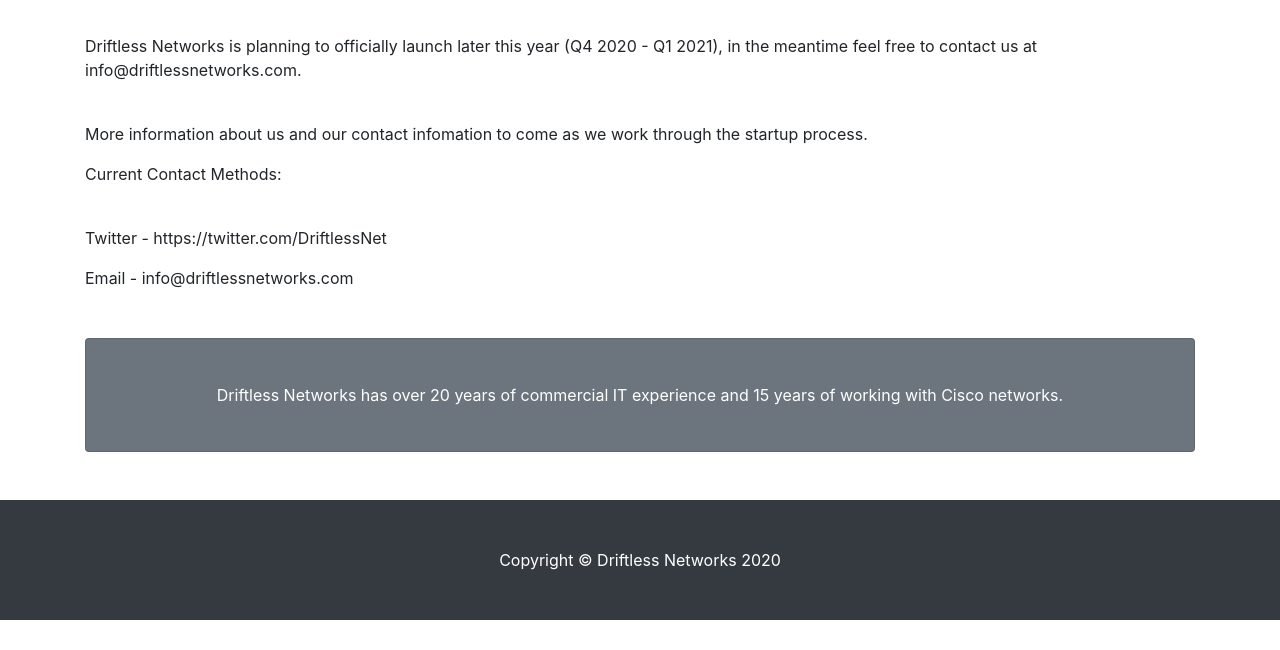
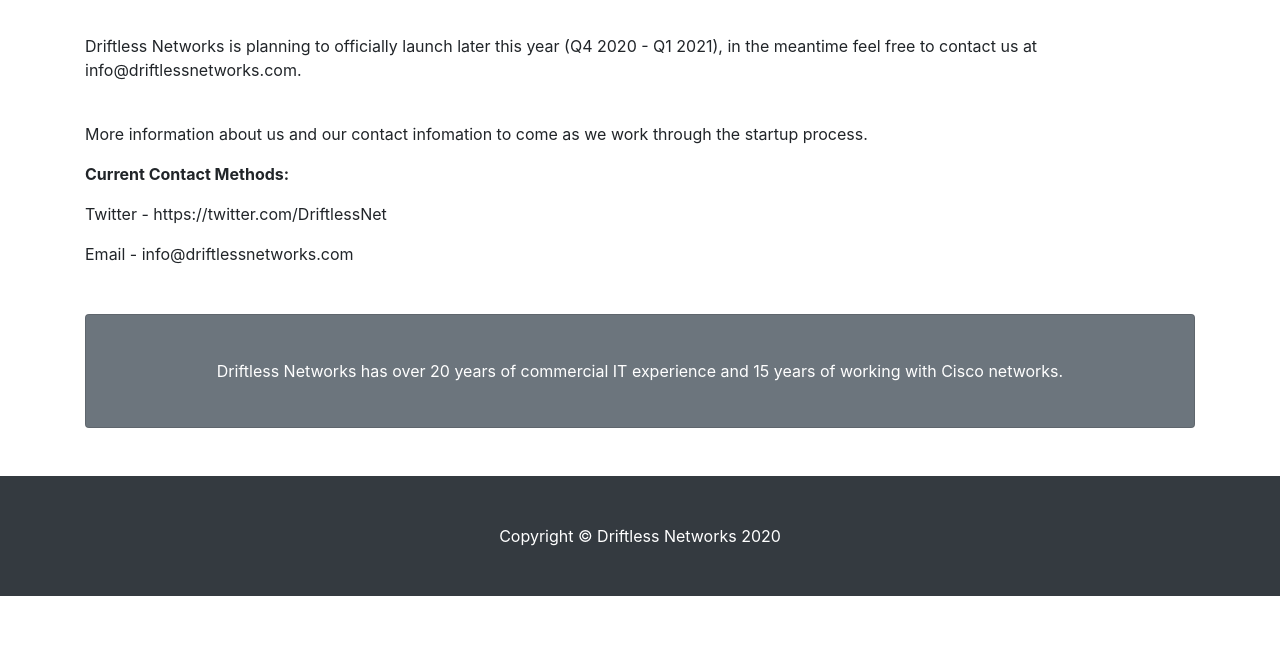
Before and after one commit to DriftlessNetworks/DriftlessNetworks.gitub.io, a website: page contact.html in a window 1280 px wide. Shown: the part 150-800 px from the top of the page. Drawn offline with Linux system fonts and the light colour scheme.

Commit message:
Update contact.html

```diff
--- a/contact.html
+++ b/contact.html
@@ -60,7 +60,7 @@
 
         <p>More information about us and our contact infomation to come as we work through the startup process.</p>
 
-        <p>Current Contact Methods:</p></br>
+        <p><b>Current Contact Methods:</b></p>
 
         <p>Twitter - https://twitter.com/DriftlessNet</p>
         <p>Email - info@driftlessnetworks.com</p>
```
